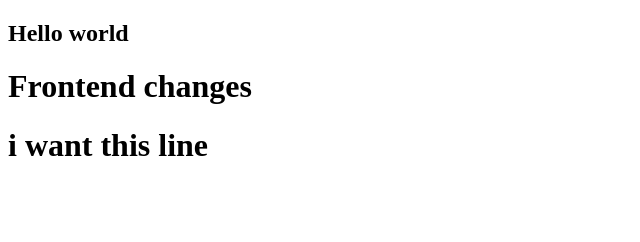
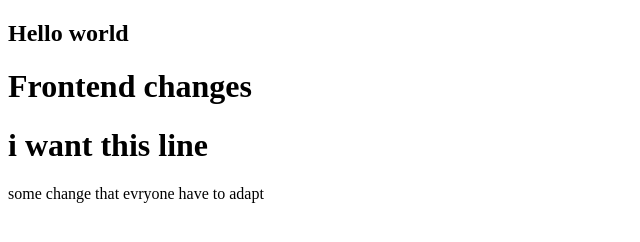
Before and after one commit to Suvetha137/samplerepo, a plain HTML site: page index.html in a window 1280 px wide. Shown: the whole page, without its empty margins (0-640 px from the left). Drawn offline with Linux system fonts and the light colour scheme.

Commit message:
Update index.html

```diff
--- a/index.html
+++ b/index.html
@@ -9,5 +9,6 @@
     <h2>Hello world</h2>
     <h1>Frontend changes</h1>
     <h1>i want this line</h1>
+    some change that evryone have to adapt
 </body>
 </html>
```
